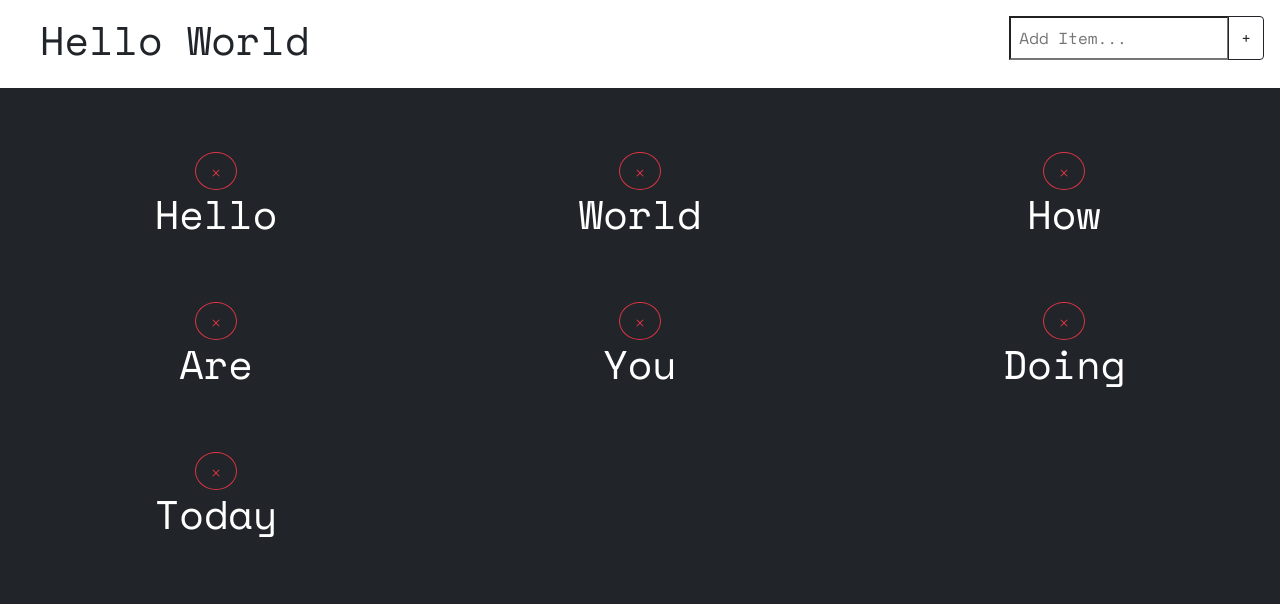
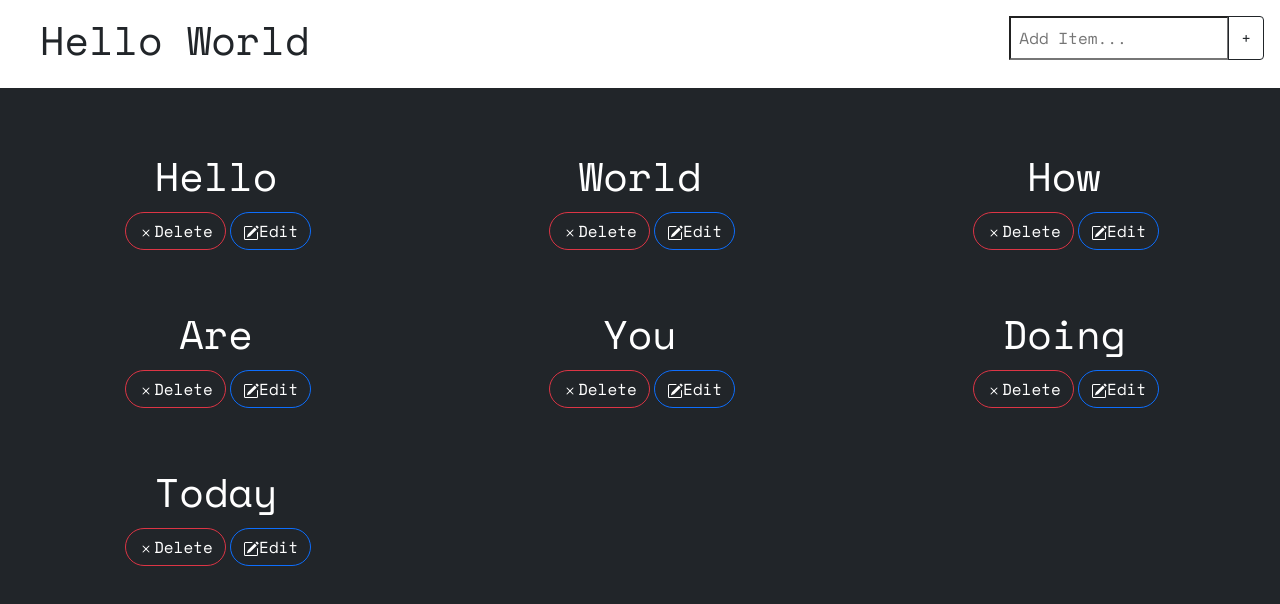
Before and after one commit to nabilkoneylaryea/react-sandbox, a React (Create React App) app: page / in a window 1280 px wide. Shown: the top 604 px of the page. Built offline with nearby package versions, Linux system fonts and the light colour scheme.

Commit message:
got to shake on every click

```diff
--- a/src/App.css
+++ b/src/App.css
@@ -1,11 +1,5 @@
 *{
   font-family: 'Space Mono', monospace;
-}
-.item{
-  transition: .2s;
-}
-.item:hover{
-  cursor: pointer;
 }
 .animation-blink{
   animation-name: blink;
@@ -21,7 +15,7 @@
 .fade-in{
   animation-name: fade-in;
   animation-duration: 1s;
-  animation-delay: .1s;
+  /* animation-delay: .1s; */
   animation-iteration-count: 1;
   animation-timing-function: ease-out;
   animation-fill-mode: forwards;
@@ -30,3 +24,16 @@
   0%{color: transparent; transform: rotateY(0deg) scale(0)}
   100%{color: #fff; transform: rotateZ(360deg) scale(1)}
 }
+.shake{
+  animation-name: shake;
+  animation-duration: .2s;
+  animation-iteration-count: 2;
+  animation-timing-function: linear;
+}
+@keyframes shake{
+  0%{transform: translateX(0px)}
+  25%{transform: translateX(4px)}
+  50%{transform: translateX(0px)}
+  75%{transform: translateX(-4px)}
+  100%{transform: translateX(0px)}
+}
--- a/src/App.js
+++ b/src/App.js
@@ -58,15 +58,11 @@
   }
   // DELETE ITEM
   deleteItem = (id) => {
-    const newItems = this.state.items.filter(item => {
-      return item.id !== id;
-    })
-    console.log(newItems);
-    this.setState(state => ({
-      items: newItems
-    }))
-    console.log('Deleted');
-    console.log(this.state.items);
+    console.log(id);
+    this.setState({
+      items: [...this.state.items.filter(item => item.id !== id)]
+    });
+
   }
   render() {
     return (
--- a/src/components/layouts/Input.js
+++ b/src/components/layouts/Input.js
@@ -22,11 +22,14 @@
             input: ''
         }))
     }
+    clearInput(){
+        this.setState({input: ''});
+    }
     render() {
         return (
             <form onSubmit={this.onSubmit} className="m-auto d-inline">
-                <div className="input-group rounded-pill">
-                    <input name="input" className="p-2" type="text" onChange={this.onChange} placeholder="Add Item..." value={this.state.input}/>
+                <div id="input-group" className="input-group rounded-pill">
+                    <input name="input" id="input-bar" className="p-2" type="text" onChange={this.onChange} placeholder="Add Item..." value={this.state.input}/>
                     <button type="submit" className="btn btn-outline-dark">+</button>
                 </div>
             </form>
--- a/src/components/layouts/Items.js
+++ b/src/components/layouts/Items.js
@@ -3,7 +3,7 @@
 
 export class Items extends Component {
     render() {
-        console.log(this.props.items)
+        // console.log(this.props.items)
         return (
             this.props.items.map(item =>
                 // console.log(item.title)
--- a/src/components/layouts/SingleItem.js
+++ b/src/components/layouts/SingleItem.js
@@ -1,4 +1,5 @@
 import React, { Component } from 'react'
+import Input from './Input';
 
 class SingleItem extends Component {
     style = {
@@ -6,22 +7,42 @@
         textAlign: 'center'
     }
     editItem = (e) => {
-        this.props.editItem(this.props.id, 'Hello');
+        const input = document.querySelector('#input-bar');
+        const inputGroup = document.querySelector('#input-group');
+        if(input.value !== ''){
+            this.props.editItem(this.props.id, input.value);
+        }
+        else{
+            if (inputGroup.className.includes('shake')){
+                inputGroup.classList.remove('shake');
+                setTimeout(() => inputGroup.classList.add('shake'), 100);
+            }
+            else{
+                inputGroup.classList.add('shake');
+            }
+        }
+
     }
-    deleteItem = (e) => {
-        console.log(e.target);
+    deleteItem = () => {
         this.props.deleteItem(this.props.id);
     }
     render() {
         return (
-            <div onClick={this.editItem} className="item fade-in p-3" style={this.style}>
-
-                <div onClick={this.deleteItem} className="btn btn-outline-danger rounded-circle">
-                    <svg xmlns="http://www.w3.org/2000/svg" width="16" height="16" fill="currentColor" class="bi bi-x" viewBox="0 0 16 16">
+            <div className="item fade-in p-3" style={this.style}>
+                <h1>{this.props.title}</h1>
+                <div onClick={this.deleteItem} className="fade-in btn btn-outline-danger rounded-pill m-1">
+                    <svg xmlns="http://www.w3.org/2000/svg" width="16" height="16" fill="currentColor" className="bi bi-x" viewBox="0 0 16 16">
                         <path d="M4.646 4.646a.5.5 0 0 1 .708 0L8 7.293l2.646-2.647a.5.5 0 0 1 .708.708L8.707 8l2.647 2.646a.5.5 0 0 1-.708.708L8 8.707l-2.646 2.647a.5.5 0 0 1-.708-.708L7.293 8 4.646 5.354a.5.5 0 0 1 0-.708z" />
                     </svg>
+                    Delete
                 </div>
-                <h1>{this.props.title}</h1>
+                <div onClick={this.editItem} className="fade-in btn btn-outline-primary rounded-pill">
+                    <svg xmlns="http://www.w3.org/2000/svg" width="16" height="16" fill="currentColor" className="bi bi-pencil-square" viewBox="0 0 16 16">
+                        <path d="M15.502 1.94a.5.5 0 0 1 0 .706L14.459 3.69l-2-2L13.502.646a.5.5 0 0 1 .707 0l1.293 1.293zm-1.75 2.456l-2-2L4.939 9.21a.5.5 0 0 0-.121.196l-.805 2.414a.25.25 0 0 0 .316.316l2.414-.805a.5.5 0 0 0 .196-.12l6.813-6.814z" />
+                        <path fillRule="evenodd" d="M1 13.5A1.5 1.5 0 0 0 2.5 15h11a1.5 1.5 0 0 0 1.5-1.5v-6a.5.5 0 0 0-1 0v6a.5.5 0 0 1-.5.5h-11a.5.5 0 0 1-.5-.5v-11a.5.5 0 0 1 .5-.5H9a.5.5 0 0 0 0-1H2.5A1.5 1.5 0 0 0 1 2.5v11z" />
+                    </svg>
+                    Edit
+                </div>
             </div>
         )
     }
```
Also changed, not shown: 1 other file (tests, documents, lock files or other folders).
